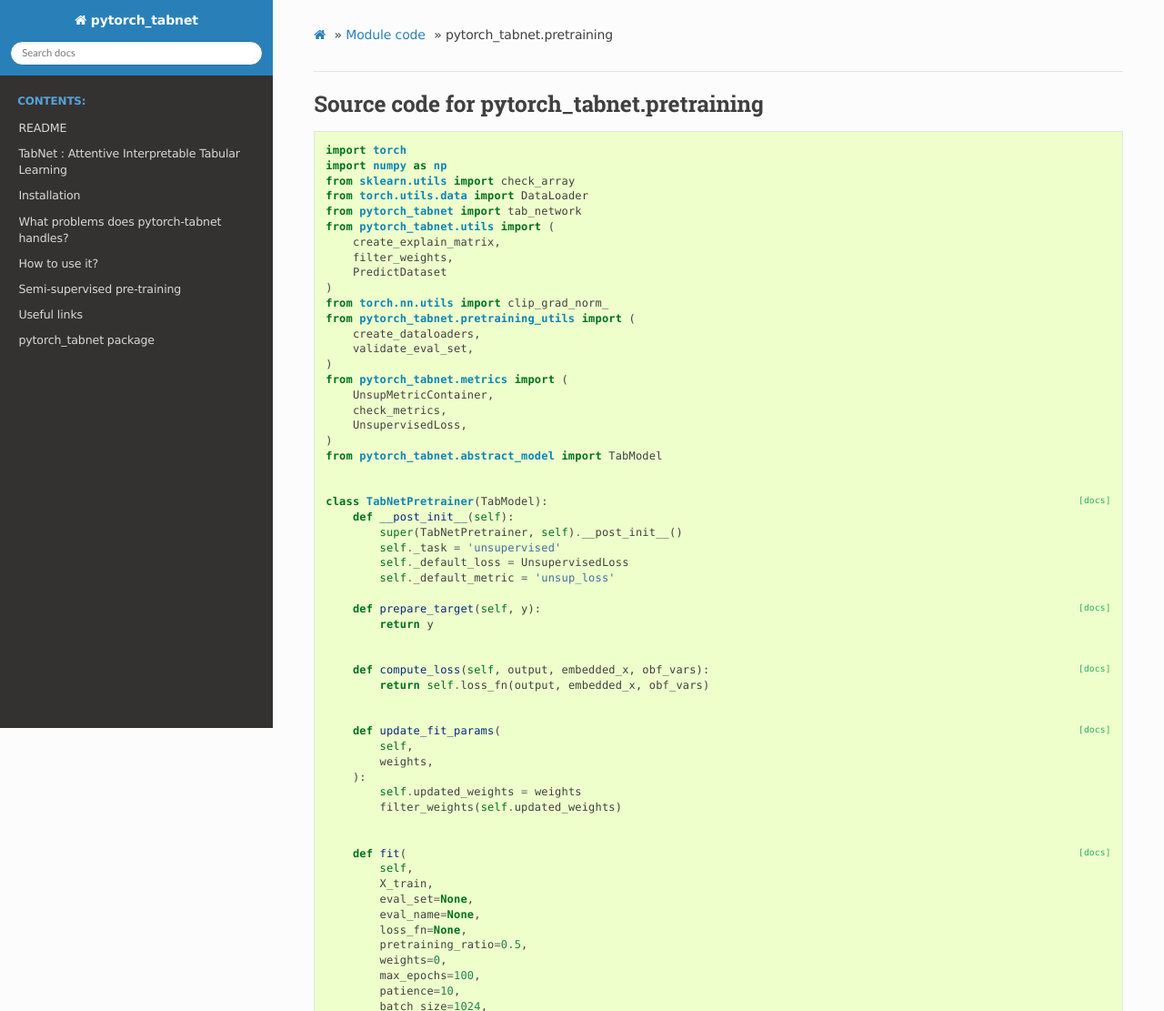
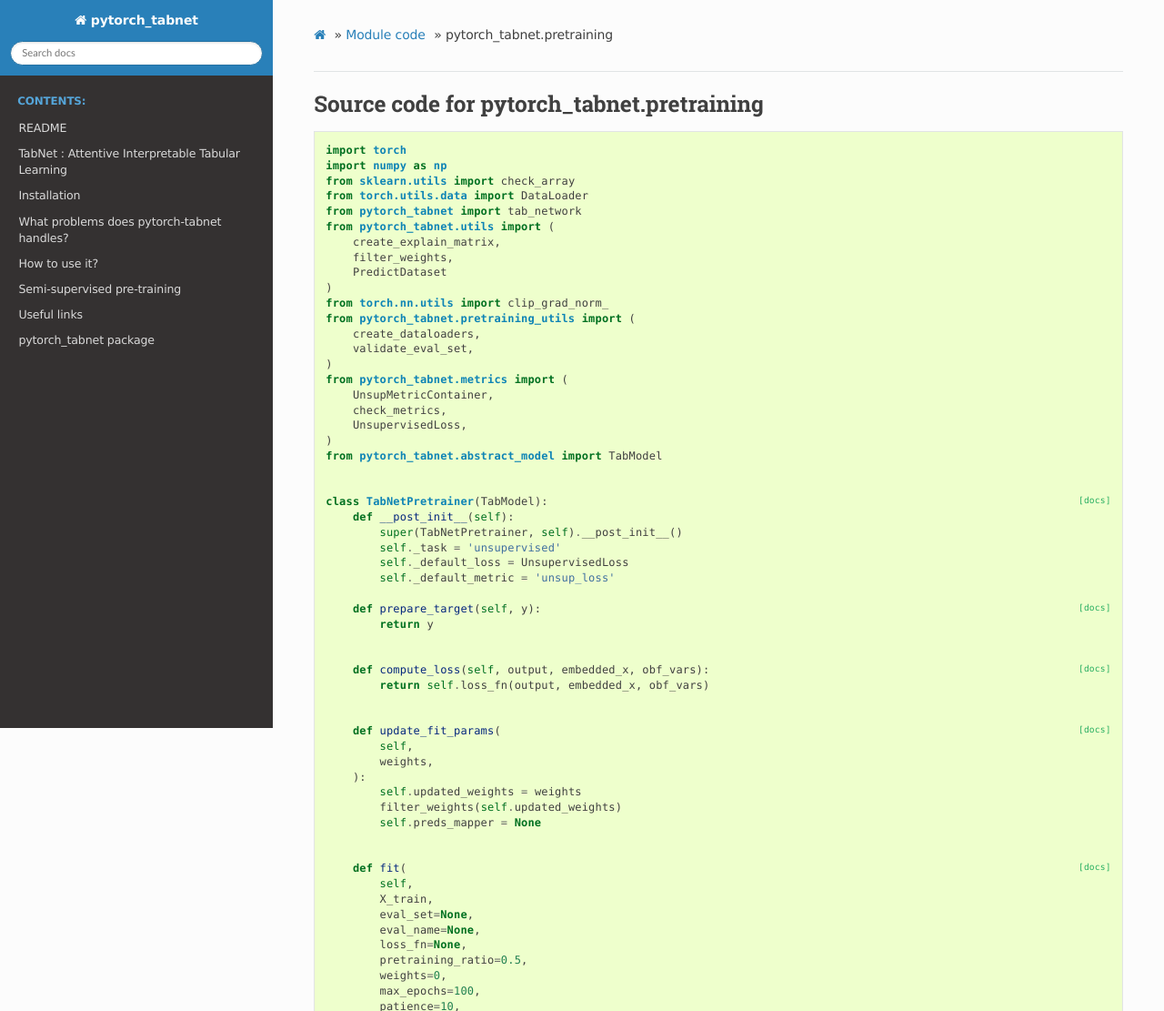
Before and after one commit to dreamquark-ai/tabnet, a plain HTML site: page docs/_modules/pytorch_tabnet/pretraining.html in a window 1280 px wide. Shown: the top 1111 px of the page at 91% size. Drawn offline with Linux system fonts and the light colour scheme.

Commit message:
chore: release v3.1.1

```diff
--- a/docs/_modules/pytorch_tabnet/pretraining.html
+++ b/docs/_modules/pytorch_tabnet/pretraining.html
@@ -197,7 +197,8 @@
         <span class="n">weights</span><span class="p">,</span>
     <span class="p">):</span>
         <span class="bp">self</span><span class="o">.</span><span class="n">updated_weights</span> <span class="o">=</span> <span class="n">weights</span>
-        <span class="n">filter_weights</span><span class="p">(</span><span class="bp">self</span><span class="o">.</span><span class="n">updated_weights</span><span class="p">)</span></div>
+        <span class="n">filter_weights</span><span class="p">(</span><span class="bp">self</span><span class="o">.</span><span class="n">updated_weights</span><span class="p">)</span>
+        <span class="bp">self</span><span class="o">.</span><span class="n">preds_mapper</span> <span class="o">=</span> <span class="kc">None</span></div>
 
 <div class="viewcode-block" id="TabNetPretrainer.fit"><a class="viewcode-back" href="../../generated_docs/pytorch_tabnet.html#pytorch_tabnet.pretraining.TabNetPretrainer.fit">[docs]</a>    <span class="k">def</span> <span class="nf">fit</span><span class="p">(</span>
         <span class="bp">self</span><span class="p">,</span>
```
Also changed, not shown: 2 other files.
